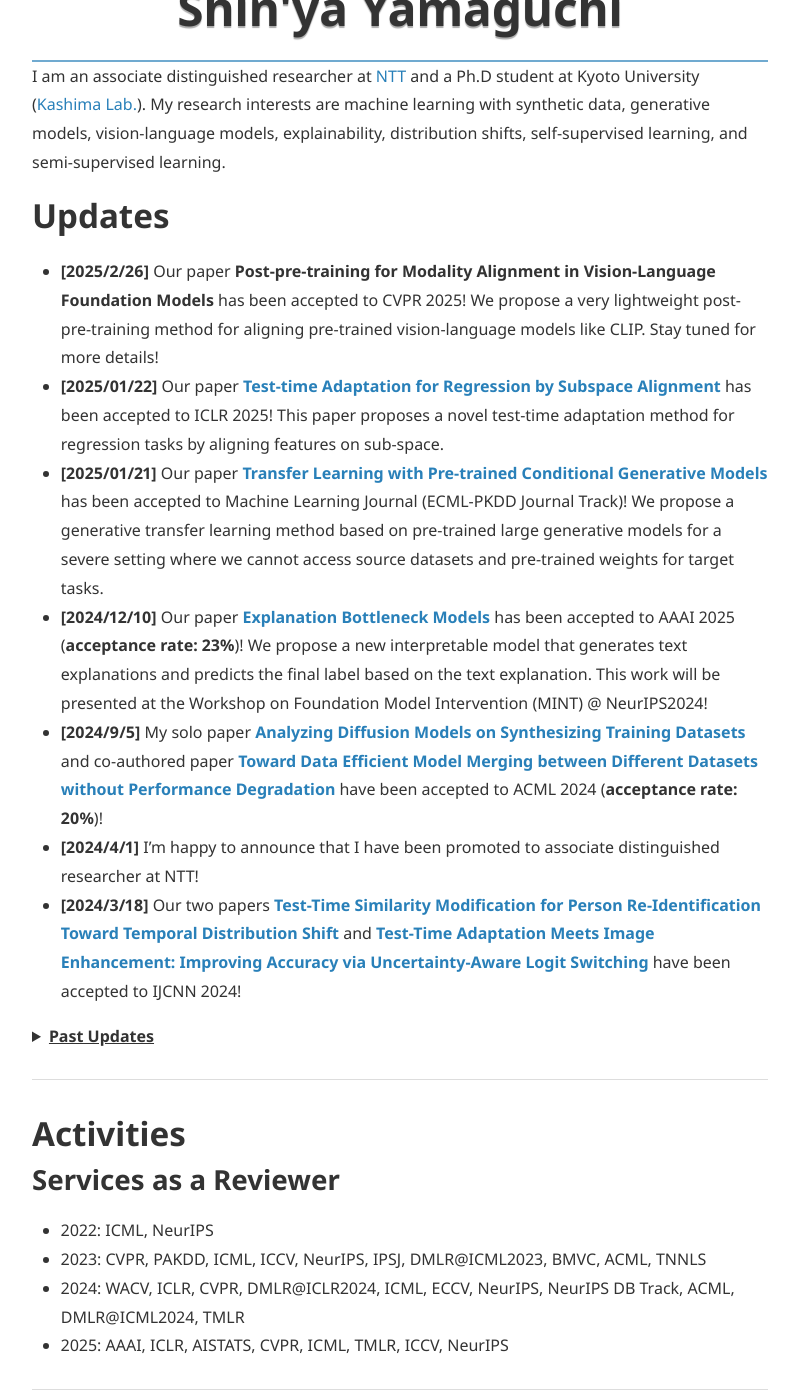
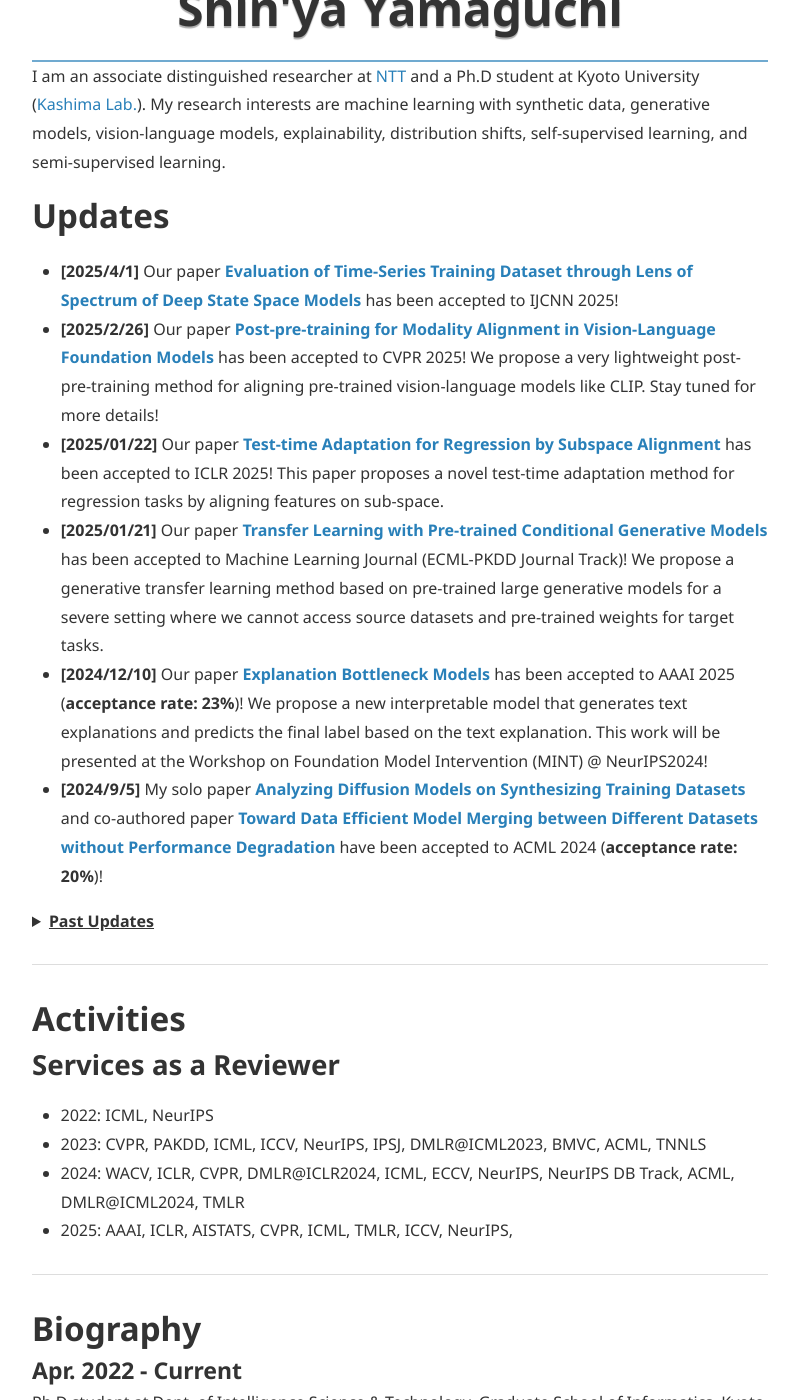
Before and after one commit to yshinya6/yshinya6.github.io, a Jekyll site: the page built from index.md, in a window 1280 px wide and 1400 px high, scrolled down 298 px. Shown: the whole window, without its empty margins (240-1039 px from the left). Built offline with Jekyll 4.4.1, drawn with Linux system fonts in a browser that asks for light colours; nearby versions of some CDN libraries; some of the changed text lies outside the part shown.

Commit message:
Add IJCNN 2025

```diff
--- a/index.md
+++ b/index.md
@@ -20,17 +20,18 @@
 My research interests are machine learning with synthetic data, generative models, vision-language models, explainability, distribution shifts, self-supervised learning, and semi-supervised learning.
 
 # Updates
-* **[2025/2/26]** Our paper **Post-pre-training for Modality Alignment in Vision-Language Foundation Models** has been accepted to CVPR 2025! We propose a very lightweight post-pre-training method for aligning pre-trained vision-language models like CLIP. Stay tuned for more details!
+* **[2025/4/1]** Our paper [**Evaluation of Time-Series Training Dataset through Lens of Spectrum of Deep State Space Models**](https://arxiv.org/abs/2408.16261) has been accepted to IJCNN 2025!
+* **[2025/2/26]** Our paper [**Post-pre-training for Modality Alignment in Vision-Language Foundation Models**](https://arxiv.org/abs/2504.12717) has been accepted to CVPR 2025! We propose a very lightweight post-pre-training method for aligning pre-trained vision-language models like CLIP. Stay tuned for more details!
 * **[2025/01/22]** Our paper [**Test-time Adaptation for Regression by Subspace Alignment**](https://arxiv.org/abs/2410.03263) has been accepted to ICLR 2025! This paper proposes a novel test-time adaptation method for regression tasks by aligning features on sub-space.
 * **[2025/01/21]** Our paper [**Transfer Learning with Pre-trained Conditional Generative Models**](https://arxiv.org/abs/2204.12833) has been accepted to Machine Learning Journal (ECML-PKDD Journal Track)! We propose a generative transfer learning method based on pre-trained large generative models for a severe setting where we cannot access source datasets and pre-trained weights for target tasks.
 * **[2024/12/10]** Our paper [**Explanation Bottleneck Models**](https://arxiv.org/abs/2409.17663) has been accepted to AAAI 2025 (**acceptance rate: 23%**)! We propose a new interpretable model that generates text explanations and predicts the final label based on the text explanation. This work will be presented at the Workshop on Foundation Model Intervention (MINT) @ NeurIPS2024!
 * **[2024/9/5]** My solo paper [**Analyzing Diffusion Models on Synthesizing Training Datasets**](https://proceedings.mlr.press/v260/yamaguchi25a.html) and co-authored paper [**Toward Data Efficient Model Merging between Different Datasets without Performance Degradation**](https://arxiv.org/abs/2306.05641) have been accepted to ACML 2024 (**acceptance rate: 20%**)!
-* **[2024/4/1]** I'm happy to announce that I have been promoted to associate distinguished researcher at NTT!
-* **[2024/3/18]** Our two papers [**Test-Time Similarity Modification for Person Re-Identification Toward Temporal Distribution Shift**](https://arxiv.org/abs/2403.14114) and [**Test-Time Adaptation Meets Image Enhancement: Improving Accuracy via Uncertainty-Aware Logit Switching**](https://arxiv.org/abs/2403.17423) have been accepted to IJCNN 2024!
 
 <details markdown="1">
   <summary><b><u>Past Updates</u></b></summary>
 
+  * **[2024/4/1]** I'm happy to announce that I have been promoted to associate distinguished researcher at NTT!
+  * **[2024/3/18]** Our two papers [**Test-Time Similarity Modification for Person Re-Identification Toward Temporal Distribution Shift**](https://arxiv.org/abs/2403.14114) and [**Test-Time Adaptation Meets Image Enhancement: Improving Accuracy via Uncertainty-Aware Logit Switching**](https://arxiv.org/abs/2403.17423) have been accepted to IJCNN 2024!
   * **[2024/2/26]** Our paper [**Adaptive Random Feature Regularization on Fine-tuning Deep Neural Networks**](https://arxiv.org/abs/2403.10097) has been accepted to CVPR 2024! We propose a simple yet effective fine-tuning method by penalizing feature extractors with random reference vectors generated from adaptive class-conditional priors.
   * **[2023/11/23]** Our preprint [**On the Limitation of Diffusion Models for Synthesizing Training Datasets**](https://arxiv.org/abs/2311.13090) appeared in arXiv! We analyzed diffusion models with various perspectives and found that modern diffusion models have a limitation on the ability to replicate datasets in terms of accuracy when the synthetic samples are used for training classifiers. This work will be presented at [NeurIPS 2023 SyntheticData4ML Workshop](https://www.syntheticdata4ml.vanderschaar-lab.com/).
   * **[2023/11/15]** My solo paper [**Generative Semi-supervised Learning with Meta-Optimized Synthetic Samples**](https://arxiv.org/abs/2309.16143) has been received Best Paper Award from ACML 2023!
@@ -45,7 +46,7 @@
 - 2022: ICML, NeurIPS
 - 2023: CVPR, PAKDD, ICML, ICCV, NeurIPS, IPSJ, DMLR@ICML2023, BMVC, ACML, TNNLS
 - 2024: WACV, ICLR, CVPR, DMLR@ICLR2024, ICML, ECCV, NeurIPS, NeurIPS DB Track, ACML, DMLR@ICML2024, TMLR
-- 2025: AAAI, ICLR, AISTATS, CVPR, ICML, TMLR, ICCV, NeurIPS
+- 2025: AAAI, ICLR, AISTATS, CVPR, ICML, TMLR, ICCV, NeurIPS,
 
 ---
 
@@ -69,67 +70,70 @@
 - [DBLP](https://dblp.org/pid/215/6588.html)
 
 ## International Conference
-1. <u>S. Yamaguchi</u>, F. Dewei, S. Kanai, K. Adachi, D. Chijiwa,
-**Post-pre-training for Modality Alignment in Vision-Language Foundation Models**,
-The IEEE/CVF Conference on Computer Vision and Pattern Recognition (CVPR), 2025.
-2. K. Adachi, <u>S. Yamaguchi</u>, A. Kumagai,
+1. S. Kanai, Y. Ida, K. Adachi, M. Uchida, T. Yoshida, <u>S. Yamaguchi</u>,
+[**Evaluating Time-Series Training Dataset through Lens of Spectrum in Deep State Space Models**](https://arxiv.org/abs/2408.16261),
+International Joint Conference on Neural Networks (IJCNN), 2025.
+2. <u>S. Yamaguchi</u>, F. Dewei, S. Kanai, K. Adachi, D. Chijiwa,
+[**Post-pre-training for Modality Alignment in Vision-Language Foundation Models**](https://arxiv.org/abs/2504.12717),
+The IEEE/CVF Conference on Computer Vision and Pattern Recognition (CVPR), 2025. [[Code]](https://github.com/yshinya6/clip-refine)
+3. K. Adachi, <u>S. Yamaguchi</u>, A. Kumagai,
 [**Test-time Adaptation for Regression by Subspace Alignment**](https://arxiv.org/abs/2410.03263),
 International Conference on Learning Representations (ICLR), 2025. [[OpenReview]](https://openreview.net/forum?id=SXtl7NRyE5)
-3. <u>S. Yamaguchi</u> and K. Nishida,
+4. <u>S. Yamaguchi</u> and K. Nishida,
 [**Explanation Bottleneck Models**](https://arxiv.org/abs/2409.17663),
 AAAI Conference on Artificial Intelligence (AAAI), **Oral**, 2025. [[code]](https://github.com/yshinya6/xbm)
-4.  <u>S. Yamaguchi</u>,
+5.  <u>S. Yamaguchi</u>,
 [**Analyzing Diffusion Models on Synthesizing Training Datasets**](https://proceedings.mlr.press/v260/yamaguchi25a.html),
 Asian Conference on Machine Learning (ACML), 2024. [[OpenReview]](https://openreview.net/forum?id=x2PY6GP9GJ)
-5. M. Yamada, T. Yamashita, <u>S. Yamaguchi</u>, D. Chijiwa,
+6. M. Yamada, T. Yamashita, <u>S. Yamaguchi</u>, D. Chijiwa,
 [**Toward Data Efficient Model Merging between Different Datasets without Performance Degradation**](https://proceedings.mlr.press/v260/yamada25a.html),
 Asian Conference on Machine Learning (ACML), 2024. [[arXiv]](https://arxiv.org/abs/2306.05641) [[OpenReview]](https://openreview.net/forum?id=Le3qPaeSAn)
-6. K. Adachi, S. Enomoto, T. Sasaki, <u>S. Yamaguchi</u>,
+7. K. Adachi, S. Enomoto, T. Sasaki, <u>S. Yamaguchi</u>,
 [**Test-Time Similarity Modification for Person Re-Identification Toward Temporal Distribution Shift**](https://arxiv.org/abs/2403.14114),
 International Joint Conference on Neural Networks (IJCNN), 2024.
-7. S. Enomoto, N. Hasegawa, K. Adachi, T. Sasaki, <u>S. Yamaguchi</u>, S. Suzuki, T. Eda,
+8. S. Enomoto, N. Hasegawa, K. Adachi, T. Sasaki, <u>S. Yamaguchi</u>, S. Suzuki, T. Eda,
 [**Test-Time Adaptation Meets Image Enhancement: Improving Accuracy via Uncertainty-Aware Logit Switching**](https://arxiv.org/abs/2403.17423),
 International Joint Conference on Neural Networks (IJCNN), 2024.
-8. <u>S. Yamaguchi</u>, S. Kanai, K. Adachi, D. Chijiwa,
+9. <u>S. Yamaguchi</u>, S. Kanai, K. Adachi, D. Chijiwa,
 [**Adaptive Random Feature Regularization on Fine-tuning Deep Neural Networks**](https://openaccess.thecvf.com/content/CVPR2024/html/Yamaguchi_Adaptive_Random_Feature_Regularization_on_Fine-tuning_Deep_Neural_Networks_CVPR_2024_paper.html),
 The IEEE/CVF Conference on Computer Vision and Pattern Recognition (CVPR), 2024. [[code]](https://github.com/yshinya6/adarand) [[arXiv]](https://arxiv.org/abs/2403.10097)
-9. <u>S. Yamaguchi</u>, S. Kanai, A. Kumagai, D. Chijiwa, H. Kashima,
+10. <u>S. Yamaguchi</u>, S. Kanai, A. Kumagai, D. Chijiwa, H. Kashima,
 [**Regularizing Neural Networks with Meta-Learning Generative Models**](https://arxiv.org/abs/2307.13899),
 Neural Information Processing Systems (NeurIPS), 2023.
-10. <u>S. Yamaguchi</u>,
+11. <u>S. Yamaguchi</u>,
 [**Generative Semi-supervised Learning with Meta-Optimized Synthetic Samples**](https://proceedings.mlr.press/v222/yamaguchi24a.html),
 Asian Conference on Machine Learning (ACML), **Best Paper Award**, 2023.
-11. S. Suzuki, <u>S. Yamaguchi</u>, S. Takeda, S. Kanai, N. Makishima, A. Ando, R. Masumura,
+12. S. Suzuki, <u>S. Yamaguchi</u>, S. Takeda, S. Kanai, N. Makishima, A. Ando, R. Masumura,
 [**Adversarial Finetuning with Latent Representation Constraint to Mitigate Accuracy-Robustness Tradeoff**](https://arxiv.org/abs/2308.16454),
 The IEEE/CVF International Conference on Computer Vision (ICCV), 2023.
-12. K. Adachi, <u>S. Yamaguchi</u>, A. Kumagai,
+13. K. Adachi, <u>S. Yamaguchi</u>, A. Kumagai,
 [**Covariance-aware Feature Alignment with Pre-computed Source Statistics for Test-time Adaptation**](https://arxiv.org/abs/2204.13263),
 IEEE International Conference on Image Processing (ICIP), 2023.
-13. S. Kanai, <u>S. Yamaguchi</u>, M. Yamada, H. Takahashi, Y. Ida,
+14. S. Kanai, <u>S. Yamaguchi</u>, M. Yamada, H. Takahashi, Y. Ida,
 [**Switching One-Versus-the-Rest Loss to Increase the Margin of Logits for Adversarial Robustness**](https://arxiv.org/abs/2207.10283),
 International Conference on Machine Learning (ICML), 2023.
-14. D. Chijiwa, <u>S. Yamaguchi</u>, A. Kumagai, Y. Ida,
+15. D. Chijiwa, <u>S. Yamaguchi</u>, A. Kumagai, Y. Ida,
 [**Meta-ticket: Finding optimal subnetworks for few-shot learning within randomly initialized neural networks**](https://arxiv.org/abs/2205.15619),
 Neural Information Processing Systems (NeurIPS), 2022.
-15. K. Adachi, <u>S. Yamaguchi</u>,
+16. K. Adachi, <u>S. Yamaguchi</u>,
 [**Learning Robust Convolutional Neural Networks with Relevant Feature Focusing via Explanations**](https://arxiv.org/abs/2202.04237),
 IEEE International Conference on Multimedia & Expo (ICME), 2022.
-16. D. Chijiwa, <u>S. Yamaguchi</u>, Y. Ida, K. Umakoshi, T. Inoue,
+17. D. Chijiwa, <u>S. Yamaguchi</u>, Y. Ida, K. Umakoshi, T. Inoue,
 [**Pruning Randomly Initialized Neural Networks with Iterative Randomization**](https://openreview.net/pdf?id=QCPY2eMXYs),
 Neural Information Processing Systems (NeurIPS, **Spotlight**), 2021. [[arXiv]](https://arxiv.org/abs/2106.09269) [[code]](https://github.com/dchiji-ntt/iterand)
-17. <u>S. Yamaguchi</u>, S. Kanai,
+18. <u>S. Yamaguchi</u>, S. Kanai,
 [**F-Drop&Match: GANs with a Dead Zone in the High-Frequency Domain**](https://openaccess.thecvf.com/content/ICCV2021/html/Yamaguchi_F-DropMatch_GANs_With_a_Dead_Zone_in_the_High-Frequency_Domain_ICCV_2021_paper.html),
 International Conference on Computer Vision (ICCV), 2021. [[arXiv]](https://arxiv.org/abs/2106.02343)
-18. <u>S. Yamaguchi</u>, S. Kanai, T. Shioda, S. Takeda,
+19. <u>S. Yamaguchi</u>, S. Kanai, T. Shioda, S. Takeda,
 [**Image Enhanced Rotation Prediction for Self-Supervised Learning**](https://ieeexplore.ieee.org/document/9506132),
 IEEE International Conference on Image Processing (ICIP), 2021. [[arXiv]](https://arxiv.org/abs/1912.11603)
-19. S. Kanai, M. Yamada, <u>S. Yamaguchi</u>, H. Takahashi, Y. Ida,
+20. S. Kanai, M. Yamada, <u>S. Yamaguchi</u>, H. Takahashi, Y. Ida,
 [**Constraining Logits by Bounded Function for Adversarial Robustness**](https://ieeexplore.ieee.org/document/9533777),
 International Joint Conference on Neural Networks (IJCNN), 2021. [[arXiv]](https://arxiv.org/abs/2010.02558)
-20. <u>S. Yamaguchi</u>, S. Kanai, T. Eda,
+21. <u>S. Yamaguchi</u>, S. Kanai, T. Eda,
 [**Effective Data Augmentation with Multi-Domain Learning GANs**](https://ojs.aaai.org/index.php/AAAI/article/view/6131),
 AAAI Conference on Artificial Intelligence (AAAI), 2020. [[arXiv]](https://arxiv.org/abs/1912.11597)
-21. <u>S. Yamaguchi</u>, K. Kuramitsu,
+22. <u>S. Yamaguchi</u>, K. Kuramitsu,
 [**A Fusion Techniques of Schema and Syntax Rules for Validating Open Data**](https://link.springer.com/chapter/10.1007/978-3-319-56660-3_37),
 Asian Conference on Intelligent Information and Database Systems (ACIIDS), 2017
 
```
